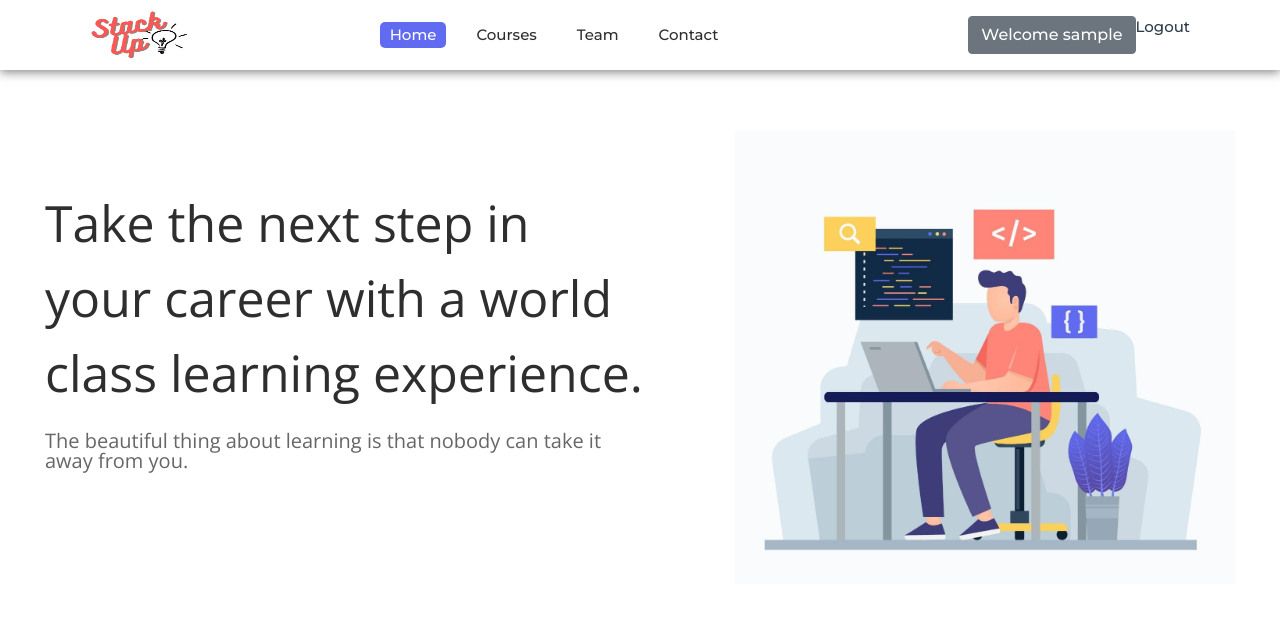
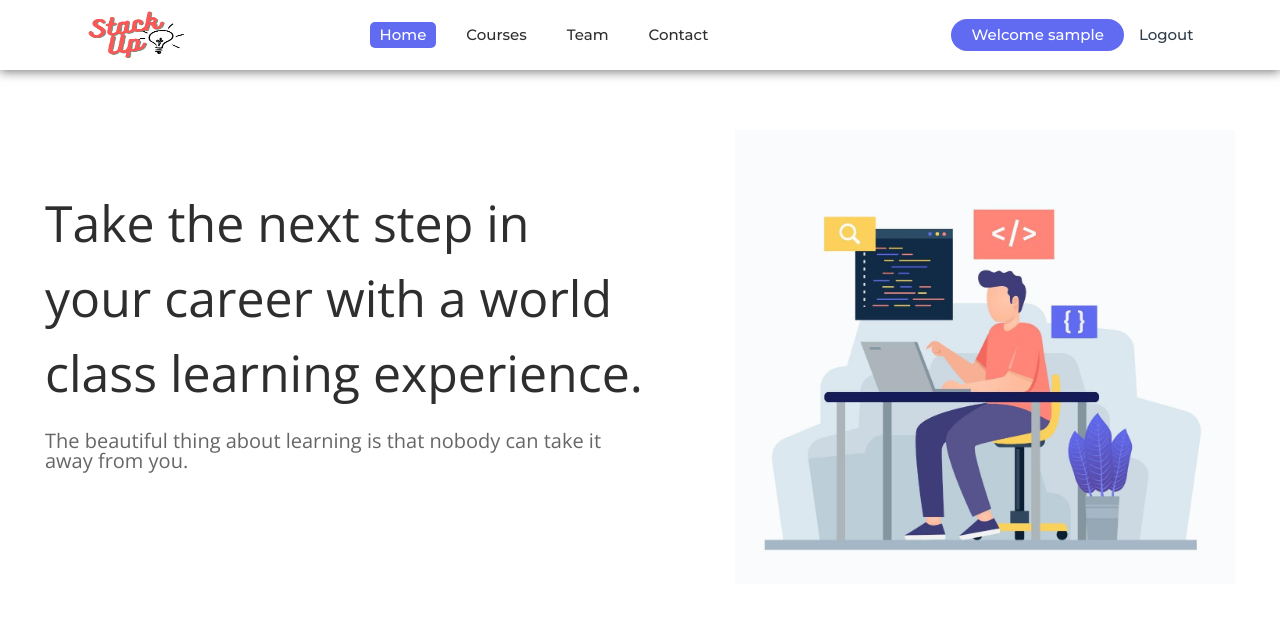
Before and after one commit to RuntimeTerrorCSHTN-08/RuntimeTerror_CSHTN-08, a Django app: page / in a window 1280 px wide. Shown: the top 633 px of the page. Run offline with Django 3.2, Linux system fonts and the light colour scheme; the visitor is signed in with stand-in values (Sample User, id 1); some libraries are stand-ins or nearby versions.

Commit message:
logout button improved

```diff
--- a/learningApp/static/css/style.css
+++ b/learningApp/static/css/style.css
@@ -105,6 +105,11 @@ nav ul li a:hover {
 	width: 100px;
 	cursor: pointer;
 	transition: all 1s;
+}
+
+.logoutbtn{
+	margin-left: 15px;
+	margin-top: 5px;
 }
 
 a, button {
--- a/learningApp/templates/index.html
+++ b/learningApp/templates/index.html
@@ -43,11 +43,9 @@
       <!-- Button trigger modal -->
 
       {% if user.is_authenticated %}
-      <div class="dropdown">
-        <button class="btn btn-secondary" type="button">
-          Welcome {{request.user}}
-        </button>
-        <a href="/logout">Logout</a>
+      <div>
+        <a class="get-started" href="#">Welcome {{request.user}}</a>
+        <a class="logoutbtn" href="/logout">Logout</a>
       </div>
 
       {% else %}
@@ -150,7 +148,8 @@
             <div class="mt-3">
               <br />
               <br />
-              <a href="#" data-bs-toggle="modal" data-bs-target="#signupModel" style="margin-left:170px;">Register here</a>
+              <a href="#" data-bs-toggle="modal" data-bs-target="#signupModel" style="margin-left:170px;">Register
+                here</a>
             </div>
           </div>
         </div>
```
